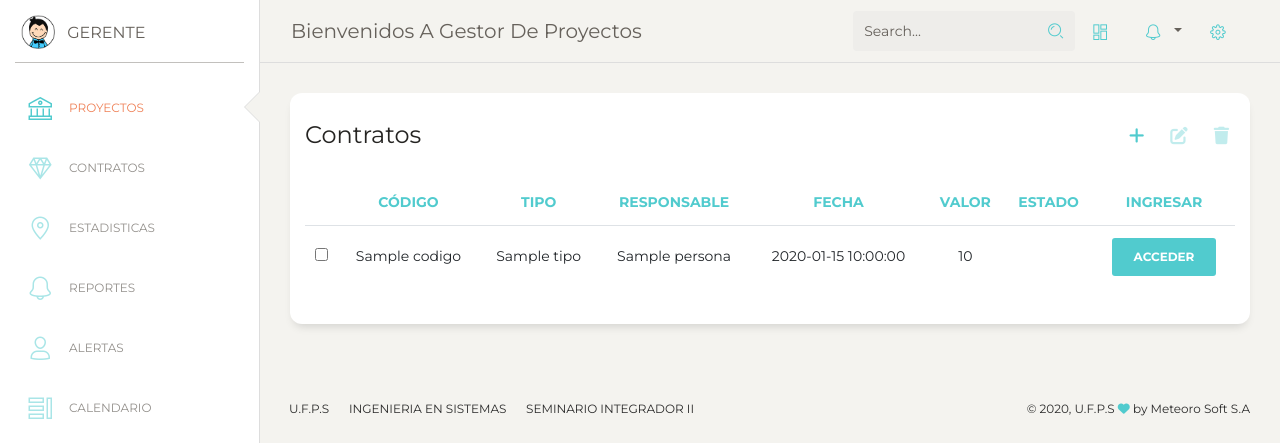
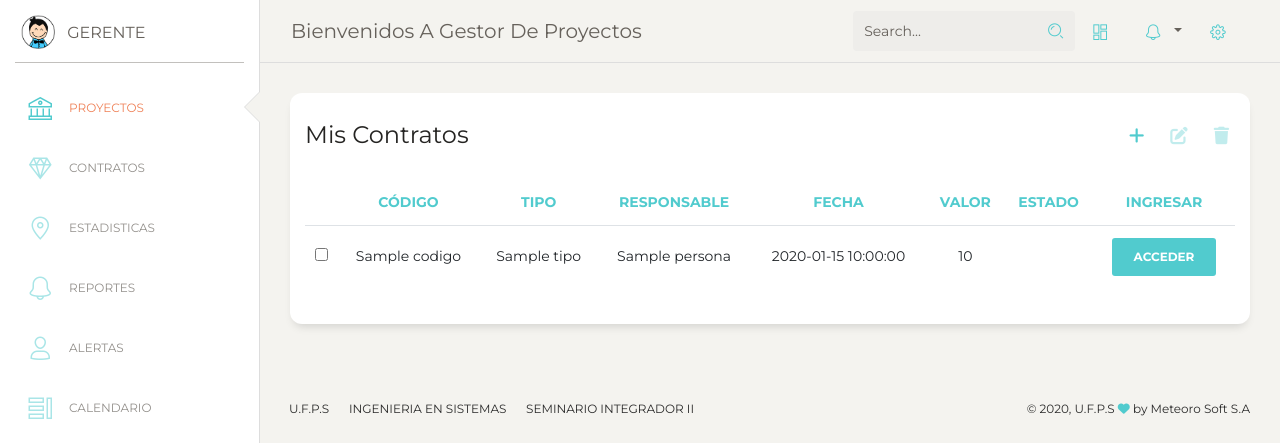
Before and after one commit to JulianVega03/AsteroideSoft, a PHP site: the page made by views/gerente/contratos/listar.php in a window 1280 px wide. Shown: the top 443 px of the page. Run offline with PHP 8.4, Linux system fonts and the light colour scheme; the template is opened without the code that fills it: most values are stand-ins (such as "Sample title", 1, 10 or a date in 2020); data that the repository does not hold is empty; some libraries are stand-ins or nearby versions.

Commit message:
ajustando cosas

```diff
--- a/config/config.php
+++ b/config/config.php
@@ -1,7 +1,7 @@
 <?php
 
 
-define ('URL','http://localhost:9000/PHP-MVC/');
+define ('URL','http://localhost/PHP-MVC/');
 
 define('HOST','localhost');
 define('DB','integrador');
--- a/views/gerente/contratos/listar.php
+++ b/views/gerente/contratos/listar.php
@@ -12,7 +12,7 @@
             <!--Creacioń card-->
          <div class="card">
             <div class="card-header">
-                        <h4 class="card-title"> Contratos</h4>
+                        <h4 class="card-title"> Mis Contratos</h4>
                         <div class="card-header-icons">
                             <button class="add" data-toggle="modal" data-target="#ContratoNuevo"><i class="fas fa-2x fa-plus fa-lg"></i></button>
                             <button class="edit" data-toggle="modal" data-target="#ContratoEditar"><i class="fas fa-2x fa-edit fa-lg"></i></button>
```
